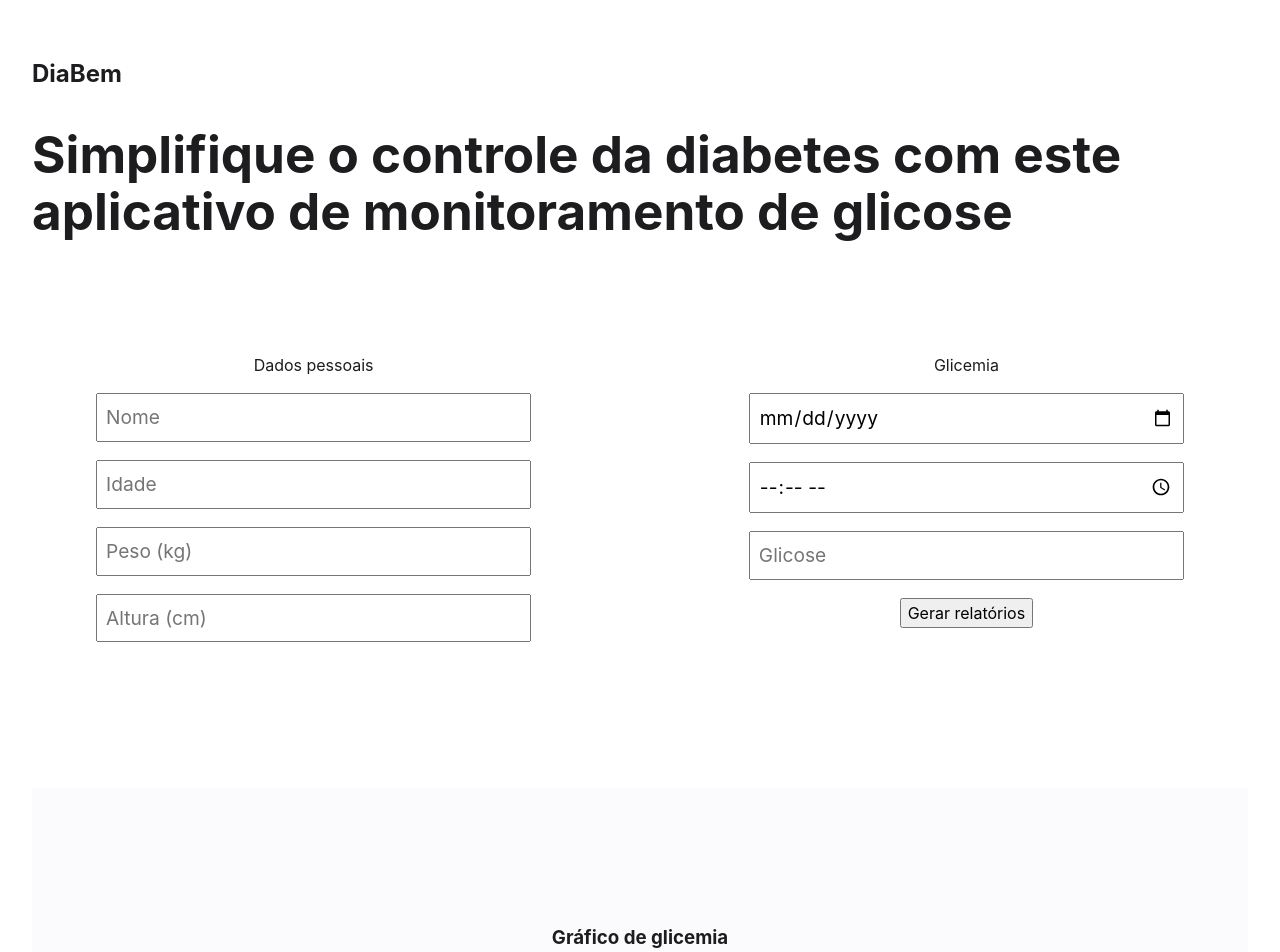
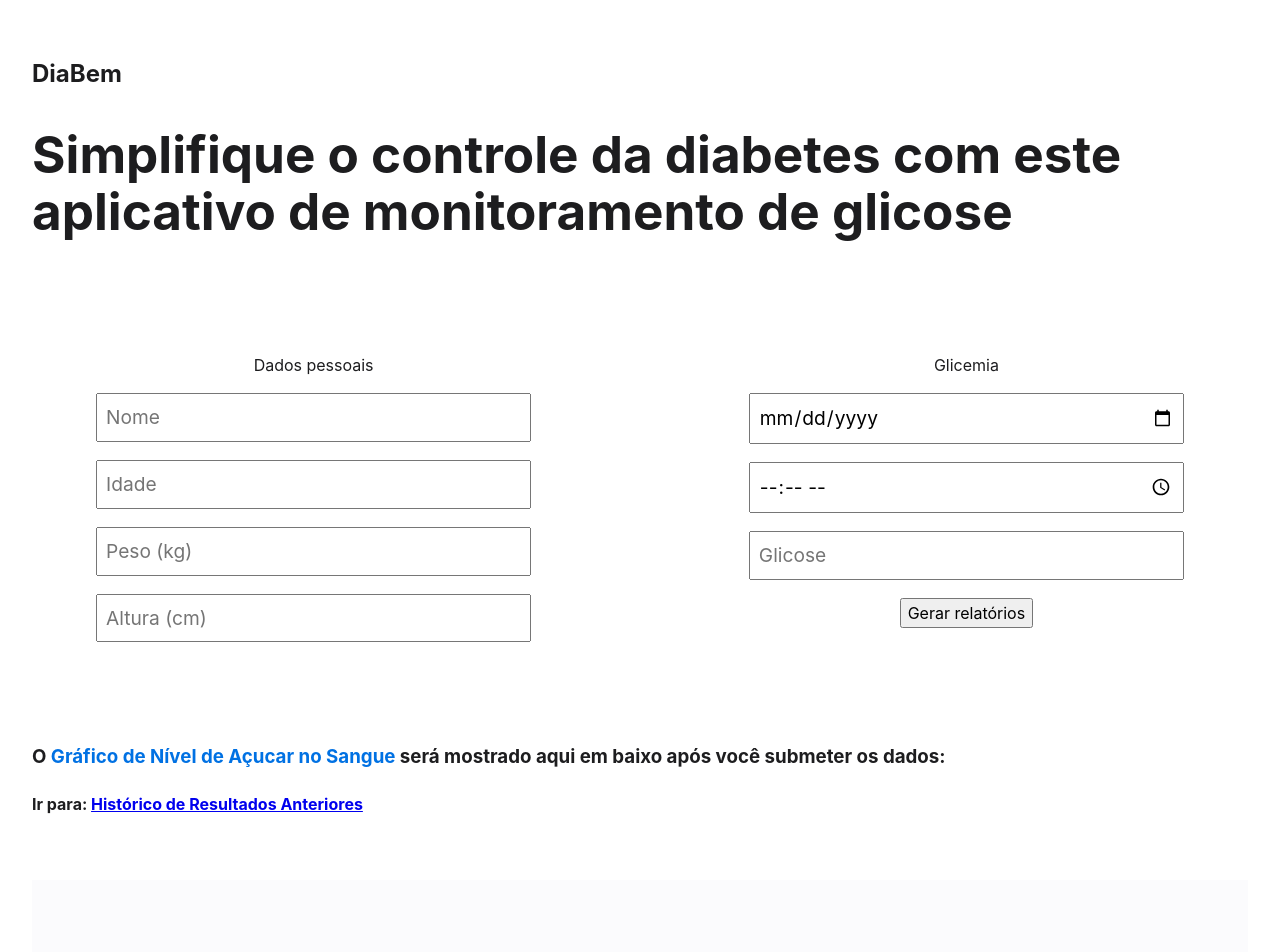
Before and after one commit to m-rcussilva/PIAppDiabem, a React (Vite) app in the folder appdiabemfrontend/: page / in a window 1280 px wide. Shown: the top 952 px of the page. Built offline with nearby package versions, Linux system fonts and the light colour scheme.

Commit message:
chart to display input data: age and glicose was created

```diff
--- a/appdiabemfrontend/package.json
+++ b/appdiabemfrontend/package.json
@@ -14,6 +14,7 @@
     "date-fns": "^2.30.0",
     "react": "^18.2.0",
     "react-dom": "^18.2.0",
+    "react-google-charts": "^4.0.1",
     "react-router-dom": "^6.17.0"
   },
   "devDependencies": {
--- a/appdiabemfrontend/src/components/Form/Form.module.css
+++ b/appdiabemfrontend/src/components/Form/Form.module.css
@@ -24,3 +24,7 @@
     font-size: 1.2em;
     padding: 8px;
 }
+
+.GraficNameStyle {
+    color: #0071e3;
+}
--- a/appdiabemfrontend/src/components/Form/index.jsx
+++ b/appdiabemfrontend/src/components/Form/index.jsx
@@ -1,12 +1,11 @@
 import { useEffect, useState } from "react"
 import styles from "./Form.module.css"
 import axios from "axios"
-import { useNavigate } from "react-router-dom"
+import { Link, useNavigate } from "react-router-dom"
 import { parseISO, format } from "date-fns"
+import Chart from "react-google-charts"
 
 function Form() {
-    let navigate = useNavigate()
-
     const [user, setUser] = useState({
         name: "",
         age: "",
@@ -21,8 +20,6 @@ function Form() {
 
     const { name, age, weight, height, date, hour, glicose } = user
 
-    // Atualiza o estado de um obj 'user'
-    // O spread opeartor '...' cria um cópia do obj
     const generateReport = (e) => {
         setUser({ ...user, [e.target.name]: e.target.value })
     }
@@ -30,12 +27,13 @@ function Form() {
     const onSubmit = async (e) => {
         e.preventDefault()
 
+        try {
             const userToCreate = {
                 name,
                 age: parseInt(age),
                 weight: parseFloat(weight),
                 height: parseFloat(height),
-            date: date ? format(parseISO(date), "yyyy-MM-dd") : null,
+                date: date ? format(parseISO(date), "dd/MM/yyyy") : null,
                 hour: hour,
                 glicose: parseFloat(glicose)
             }
@@ -43,7 +41,13 @@ function Form() {
             setSubmittedUser(userToCreate)
 
             await axios.post("http://localhost:8080/createuser", userToCreate)
-        navigate("/oldresults")
+        } catch (error) {
+            console.error("Erro na requisição:", error)
+
+            if (error.response) {
+                console.log("Resposta de erro:", error.response.data)
+            }
+        }
     }
 
     return (
@@ -120,27 +124,50 @@ function Form() {
                 </div>
             </form>
 
+            <div>
+                <h3>
+                    O{" "}
+                    <span className={styles.GraficNameStyle}>
+                        Gráfico de Nível de Açucar no Sangue
+                    </span>{" "}
+                    será mostrado aqui em baixo após você submeter os dados:
+                </h3>
+            </div>
+
             {submittedUser && (
                 <div>
-                    <h2>Dados submetidos:</h2>
-                    <table>
-                        <thead>
-                            <tr>
-                                <th>Campo</th>
-                                <th>Valor</th>
-                            </tr>
-                        </thead>
-                        <tbody>
-                            {Object.keys(submittedUser).map((key) => (
-                                <tr key={key}>
-                                    <td>{key}</td>
-                                    <td>{submittedUser[key]}</td>
-                                </tr>
-                            ))}
-                        </tbody>
-                    </table>
+                    <h2>Gráfico de Nível de Açucar no Sangue:</h2>
+                    <Chart
+                        width={"100%"}
+                        height={"400px"}
+                        chartType="ColumnChart"
+                        loader={<div>Loading Chart</div>}
+                        data={[
+                            ["Categoria", "Valor"],
+                            ["Idade", submittedUser.age],
+                            ["Glicose", submittedUser.glicose]
+                        ]}
+                        options={{
+                            title: "Idade e Glicose",
+                            chartArea: { width: "50%" },
+                            hAxis: {
+                                title: "Valor",
+                                minValue: 0
+                            },
+                            vAxis: {
+                                title: "Categoria"
+                            }
+                        }}
+                    />
                 </div>
             )}
+
+            <h4>
+                Ir para:{" "}
+                <Link to={"/oldresults"}>
+                    Histórico de Resultados Anteriores
+                </Link>
+            </h4>
         </div>
     )
 }
--- a/appdiabemfrontend/src/components/GlucoseGraph/index.jsx
+++ b/appdiabemfrontend/src/components/GlucoseGraph/index.jsx
@@ -3,7 +3,7 @@ import styles from "./GlucoseGraph.module.css"
 function GlucoseGraph() {
     return (
         <div className={styles.GlucoseGraphContainer}>
-            <h3>Gráfico de glicemia</h3>
+            <h3>Gráfico de Nível de Açucar no Sangue</h3>
         </div>
     )
 }
--- a/appdiabemfrontend/src/pages/Home/index.jsx
+++ b/appdiabemfrontend/src/pages/Home/index.jsx
@@ -1,9 +1,7 @@
 import Form from "../../components/Form"
 import GlucoseAverage from "../../components/GlucoseAverage"
-import GlucoseGraph from "../../components/GlucoseGraph"
 import Header from "../../components/Header"
 import Navbar from "../../components/Navbar"
-import OldResults from "../OldResults"
 
 function Home() {
     return (
@@ -11,9 +9,7 @@ function Home() {
             <Navbar />
             <Header />
             <Form />
-            <GlucoseGraph />
             <GlucoseAverage />
-            {/* <OldResults /> */}
         </div>
     )
 }
```
Also changed, not shown: 1 other file (tests, documents, lock files or other folders). Lines whose indentation alone changed are shown as unchanged.
